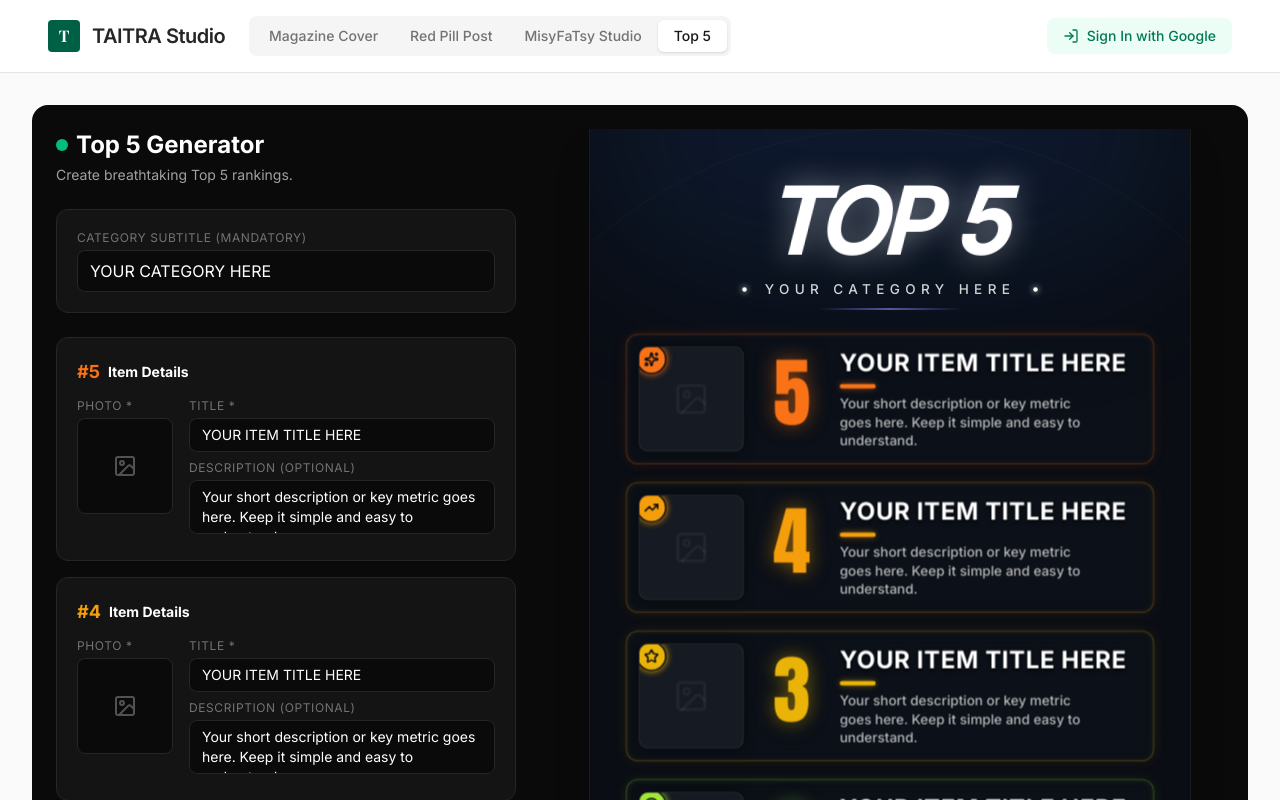
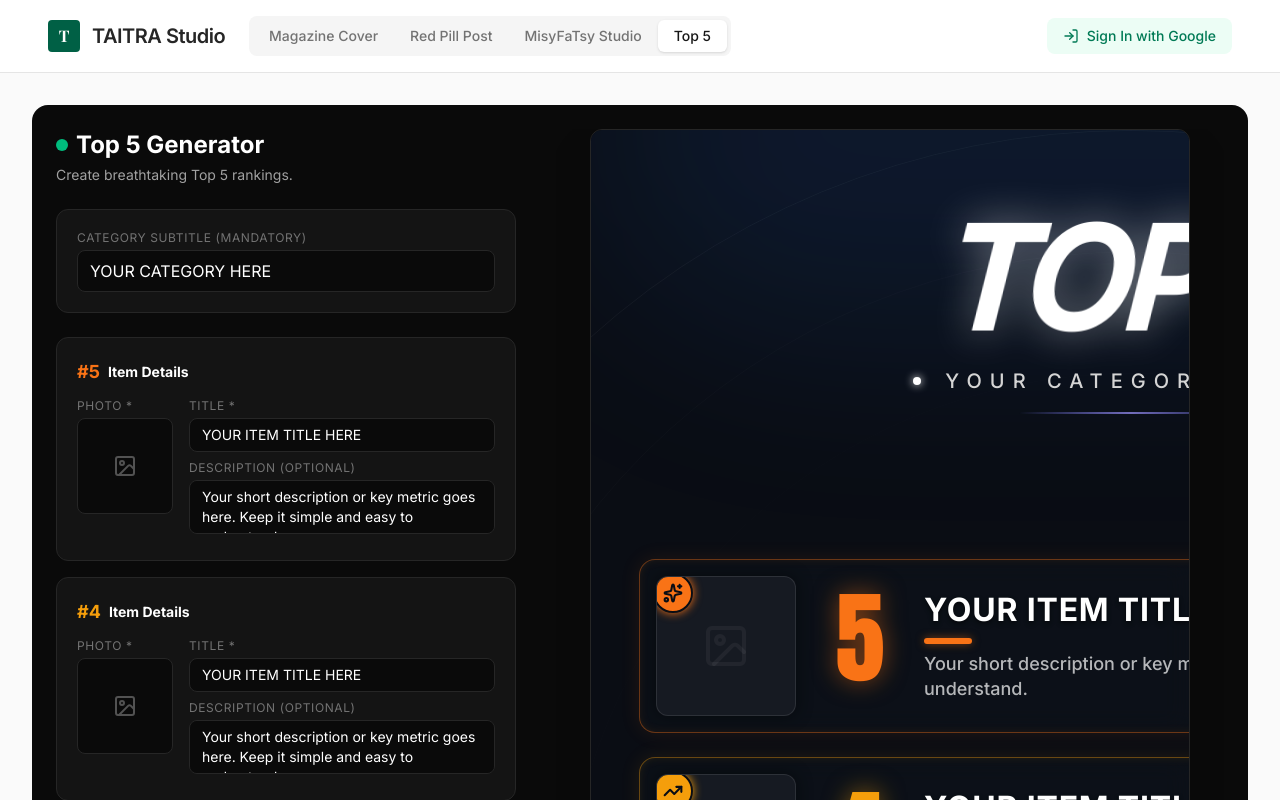
Before and after one commit to AinaPercky/post-generator, a React (Vite) app: page / in a window 1280 px wide. Both pictures are taken after a click on the button "Top 5". Shown: the top 800 px of the page. Built offline with nearby package versions, Linux system fonts and the light colour scheme; no server answers; the database is empty; the HTML template or start-up script is replaced by a standard one.

Commit message:
Fix UI bugs in Top 5 (cropping, scaling) and add JPEG + bigger rank 1

```diff
--- a/src/components/Top5Generator.tsx
+++ b/src/components/Top5Generator.tsx
@@ -211,15 +211,25 @@ export function Top5Generator() {
           </div>
         )}
 
-        <div className="grid grid-cols-2 gap-3 mb-8">
+        <div className="flex flex-col gap-3 mb-8">
+          <div className="grid grid-cols-2 gap-3">
             <button
               onClick={() => handleDownload('png')}
               disabled={isDownloading}
               className="w-full py-2.5 px-4 bg-[#1a1a1a] hover:bg-[#222] border border-neutral-700 text-white font-medium rounded-lg transition-colors flex items-center justify-center gap-2"
             >
               {isDownloading ? <Loader2 className="w-4 h-4 animate-spin" /> : <Download className="w-4 h-4" />}
-            Download PNG
+              PNG
             </button>
+            <button
+              onClick={() => handleDownload('jpg')}
+              disabled={isDownloading}
+              className="w-full py-2.5 px-4 bg-[#1a1a1a] hover:bg-[#222] border border-neutral-700 text-white font-medium rounded-lg transition-colors flex items-center justify-center gap-2"
+            >
+              {isDownloading ? <Loader2 className="w-4 h-4 animate-spin" /> : <Download className="w-4 h-4" />}
+              JPEG
+            </button>
+          </div>
           <button
             onClick={handleSaveToLibrary}
             disabled={isSaving}
@@ -232,45 +242,68 @@ export function Top5Generator() {
       </div>
 
       {/* Right Panel: Preview */}
-      <div className="lg:col-span-7 flex justify-center items-start overflow-hidden">
-        <div className="w-full max-w-[500px] xl:max-w-[600px] scale-[0.8] origin-top translate-y-[-5%] sm:translate-y-0 sm:scale-100 transition-transform">
-          {/* Editor wrapper with specific aspect ratio / size for high-res output */}
+      <div className="lg:col-span-7 flex justify-center items-center overflow-auto min-h-[500px]">
+        {/* Responsive wrapper constraining the visual size */}
+        <div className="w-[500px] h-[750px] md:w-[540px] md:h-[810px] xl:w-[600px] xl:h-[900px] shrink-0 border border-neutral-800 rounded-xl overflow-hidden shadow-2xl relative">
+
+          {/* Virtual 1080x1620 Canvas, perfectly scaled using absolute scaling */}
           <div
-            ref={previewRef}
-            className="w-[800px] h-[1200px] bg-[#0A0D14] relative overflow-hidden flex flex-col transform origin-top-left scale-[0.6] xl:scale-[0.75] shadow-2xl ring-1 ring-white/10"
+            className="absolute top-0 left-0 bg-[#0A0D14] flex flex-col origin-top-left"
+            style={{
+              width: '1080px',
+              height: '1620px',
+              // The CSS transform uses 100% of parent width / 1080px to perfectly fit
+              transform: 'scale(calc(var(--parent-w) / 1080))',
+            }}
+            ref={(node) => {
+              // Custom logic to dynamically set parent width var to calculate scale correctly
+              if (node && node.parentElement) {
+                node.style.setProperty('--parent-w', `${node.parentElement.clientWidth}px`);
+                // Use a ResizeObserver to keep it responsive
+                const ro = new ResizeObserver((entries) => {
+                  for (let entry of entries) {
+                    node.style.setProperty('--parent-w', `${entry.contentRect.width}px`);
+                  }
+                });
+                ro.observe(node.parentElement);
+                // Important to pass to previewRef for html-to-image
+                (previewRef as any).current = node;
+              }
+            }}
           >
             {/* Background effects */}
-            <div className="absolute top-0 left-1/2 -translate-x-1/2 w-[1200px] h-[1200px] opacity-20 pointer-events-none">
+            <div className="absolute top-0 left-1/2 -translate-x-1/2 w-[1620px] h-[1620px] opacity-20 pointer-events-none">
               <div className="absolute inset-0 border border-white/20 rounded-full scale-100"></div>
               <div className="absolute inset-0 border border-white/10 rounded-full scale-[0.85]"></div>
               <div className="absolute inset-0 border border-white/5 rounded-full scale-[0.7]"></div>
             </div>
 
-            <div className="absolute -top-[200px] left-1/2 -translate-x-1/2 w-[800px] h-[400px] bg-blue-500/10 blur-[100px] rounded-full"></div>
+            <div className="absolute -top-[200px] left-1/2 -translate-x-1/2 w-[1080px] h-[400px] bg-blue-500/10 blur-[100px] rounded-full"></div>
 
             {/* Header */}
-            <div className="relative z-10 pt-16 pb-8 text-center flex flex-col items-center">
-              <h1 className="text-[120px] leading-none font-black italic tracking-tighter text-white drop-shadow-[0_0_20px_rgba(255,255,255,0.4)] uppercase" style={{ transform: 'skewX(-5deg)' }}>
+            <div className="relative z-10 pt-20 pb-10 text-center flex flex-col items-center">
+              <h1 className="text-[140px] leading-none font-black italic tracking-tighter text-white drop-shadow-[0_0_20px_rgba(255,255,255,0.4)] uppercase" style={{ transform: 'skewX(-5deg)' }}>
                 TOP 5
               </h1>
               <div className="flex items-center justify-center gap-6 mt-4">
-                <div className="w-1.5 h-1.5 bg-white rounded-full shadow-[0_0_8px_white]"></div>
-                <h2 className="text-[18px] tracking-[0.4em] uppercase font-medium text-neutral-300">
+                <div className="w-2 h-2 bg-white rounded-full shadow-[0_0_8px_white]"></div>
+                <h2 className="text-[20px] tracking-[0.4em] uppercase font-medium text-neutral-300">
                   {categorySubtitle || 'YOUR CATEGORY HERE'}
                 </h2>
-                <div className="w-1.5 h-1.5 bg-white rounded-full shadow-[0_0_8px_white]"></div>
+                <div className="w-2 h-2 bg-white rounded-full shadow-[0_0_8px_white]"></div>
               </div>
-              <div className="w-48 h-0.5 mt-3 relative">
+              <div className="w-56 h-0.5 mt-4 relative">
                 <div className="absolute inset-0 bg-gradient-to-r from-transparent via-fuchsia-500/50 to-transparent"></div>
                 <div className="absolute inset-0 bg-gradient-to-r from-transparent via-cyan-500/50 to-transparent mix-blend-screen"></div>
               </div>
             </div>
 
             {/* List */}
-            <div className="relative z-10 flex-grow px-12 flex flex-col gap-6 pb-12 justify-center">
+            <div className="relative z-10 flex-grow px-12 flex flex-col gap-6 pb-16 justify-center">
               {items.map((item) => {
                 const config = (rankConfig as any)[item.rank];
                 const IconComp = config.Icon;
+                const isTop1 = item.rank === 1;
 
                 return (
                   <div
@@ -281,15 +314,14 @@ export function Top5Generator() {
                       boxShadow: `0 0 20px ${config.bgStr}, inset 0 0 10px ${config.bgStr}`
                     }}
                   >
-                    {/* Glow effect on the left edge if it's rank 1? Or subtle overall */}
                     {item.rank === 1 && (
                       <div className="absolute inset-0 rounded-2xl shadow-[0_0_40px_rgba(74,222,128,0.2)] pointer-events-none"></div>
                     )}
 
-                    <div className="flex w-full items-stretch p-4 gap-6 relative z-10">
+                    <div className={`flex w-full items-stretch relative z-10 ${isTop1 ? 'p-6 gap-8' : 'p-4 gap-6'}`}>
 
                       {/* Left: Image container */}
-                      <div className="w-[140px] h-[140px] flex-shrink-0 relative rounded-xl overflow-hidden border border-white/10 bg-[#161a22] shadow-[0_0_15px_rgba(0,0,0,0.5)]">
+                      <div className={`${isTop1 ? 'w-[180px] h-[180px]' : 'w-[140px] h-[140px]'} flex-shrink-0 relative rounded-xl overflow-hidden border border-white/10 bg-[#161a22] shadow-[0_0_15px_rgba(0,0,0,0.5)]`}>
                         {item.imageUrl ? (
                           <img src={item.imageUrl} alt="" className="w-full h-full object-cover" />
                         ) : (
@@ -300,22 +332,22 @@ export function Top5Generator() {
 
                         {/* Rank Badge overlapping top-left */}
                         <div
-                          className="absolute -top-1 -left-1 w-10 h-10 rounded-full flex items-center justify-center border-2 border-[#0A0D14]"
+                          className={`absolute -top-1 -left-1 rounded-full flex items-center justify-center border-2 border-[#0A0D14] ${isTop1 ? 'w-12 h-12' : 'w-10 h-10'}`}
                           style={{
                             backgroundColor: config.colorStr,
                             boxShadow: `0 0 10px ${config.colorStr}`
                           }}
                         >
-                          <IconComp className="w-5 h-5 text-[#0A0D14] fill-transparent stroke-[2.5]" />
+                          <IconComp className={`${isTop1 ? 'w-6 h-6' : 'w-5 h-5'} text-[#0A0D14] fill-transparent stroke-[2.5]`} />
                         </div>
                       </div>
 
                       {/* Rank Number */}
                       <div
-                        className="w-[80px] flex-shrink-0 flex items-center justify-center"
+                        className={`${isTop1 ? 'w-[100px]' : 'w-[80px]'} flex-shrink-0 flex items-center justify-center`}
                       >
                         <span
-                          className="text-[100px] leading-none font-bold uppercase drop-shadow-md pb-4"
+                          className={`${isTop1 ? 'text-[140px]' : 'text-[100px]'} leading-none font-bold uppercase drop-shadow-md pb-4`}
                           style={{
                             color: config.colorStr,
                             textShadow: `0 0 25px ${config.colorStr}80`,
@@ -327,13 +359,13 @@ export function Top5Generator() {
                       </div>
 
                       {/* Right: Content */}
-                      <div className="flex-grow flex flex-col justify-center gap-2 pr-4 relative">
-                        <h3 className="text-[32px] leading-tight font-bold uppercase tracking-wide text-white drop-shadow-sm font-sans" style={{ textShadow: '0 2px 4px rgba(0,0,0,0.5)' }}>
+                      <div className={`flex-grow flex flex-col justify-center gap-2 relative ${isTop1 ? 'pr-6' : 'pr-4'}`}>
+                        <h3 className={`${isTop1 ? 'text-[42px]' : 'text-[32px]'} leading-tight font-bold uppercase tracking-wide text-white drop-shadow-sm font-sans`} style={{ textShadow: '0 2px 4px rgba(0,0,0,0.5)' }}>
                           {item.title || 'YOUR ITEM TITLE HERE'}
                         </h3>
 
                         <div
-                          className="w-12 h-1.5 rounded-full"
+                          className={`h-1.5 rounded-full ${isTop1 ? 'w-16' : 'w-12'}`}
                           style={{ backgroundColor: config.colorStr, boxShadow: `0 0 8px ${config.colorStr}80` }}
                         ></div>
 
```
Lines whose indentation alone changed are shown as unchanged.
